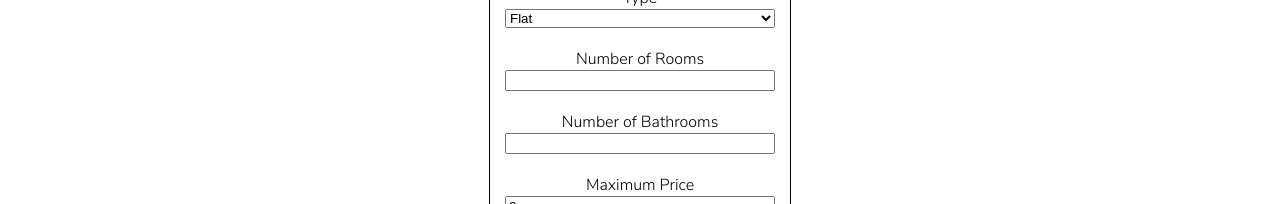
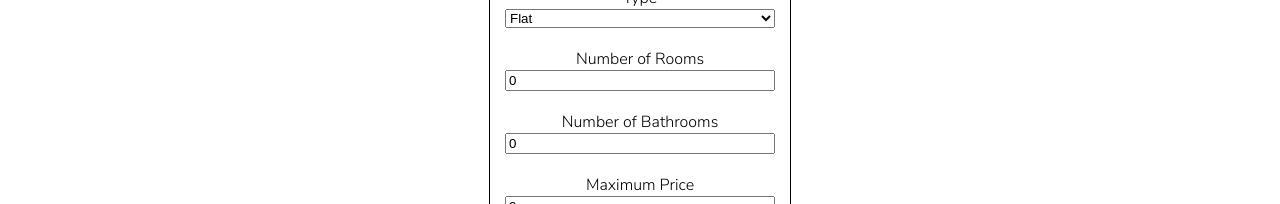
Before and after one commit to szabinakov/surreal-estate, a React (Create React App) app: page /add-property in a window 1280 px wide. Shown: the part 238-442 px from the top of the page. Built offline with nearby package versions, Linux system fonts and the light colour scheme.

Commit message:
set up API integration

```diff
--- a/src/components/AddProperty.js
+++ b/src/components/AddProperty.js
@@ -7,10 +7,10 @@ const AddProperty = () => {
         fields: {
             title: '',
             type:'',
-            bedrooms: null,
-            bathrooms: null,
+            bedrooms: 0,
+            bathrooms: 0,
             price: 0,
-            city: 'Manchester',
+            city: '',
             email: ''
         }
     }
@@ -19,7 +19,13 @@ const AddProperty = () => {
 
     const handleAddProperty = (event) => {
         event.preventDefault()
-        console.log(fields)
+        axios.post('http://localhost:4000/api/v1/PropertyListing', fields)
+        .then(res => {
+            console.log(res)
+        })
+        .catch(err=> {
+            console.log(err)
+        })
     }
     const handleFieldChange = (event) => {
         setFields({...fields, [event.target.name]: event.target.value})
@@ -66,24 +72,24 @@ const AddProperty = () => {
                     </select>
                 </div>
                 <div className='FormRoom'>
-                    <label htmlFor='room'>Number of Rooms</label>
+                    <label htmlFor='bedrooms'>Number of Rooms</label>
                     <input
-                        id='room'
+                        id='bedrooms'
                         type='number'
-                        name='room'
+                        name='bedrooms'
                         value={fields.bedrooms}
                         onChange={handleFieldChange}
                     ></input>
                 </div>
                 <div className='FormBathroom'>
-                    <label htmlFor='bathroom'>Number of Bathrooms</label>
+                    <label htmlFor='bathrooms'>Number of Bathrooms</label>
                     <input
-                        id='bathroom'
+                        id='bathrooms'
                         type='number'
-                        name='bathroom'
+                        name='bathrooms'
                         value={fields.bathrooms}
-                        onChange={handleFieldChange}
-                    ></input>
+                        onChange={handleFieldChange}>
+                    </input>
                 </div>
                 <div className='FormMaximumPrice'>
                     <label htmlFor='price'>Maximum Price</label>
```
